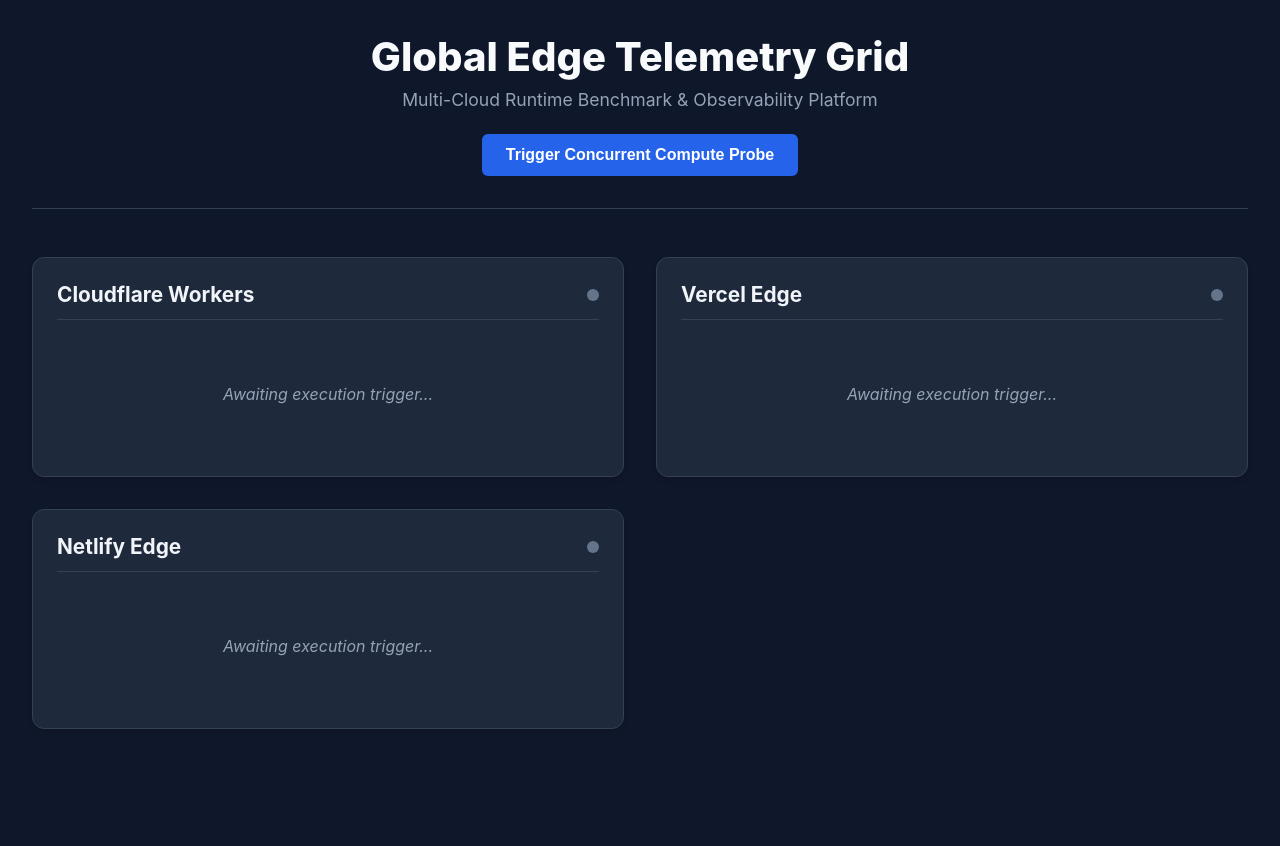
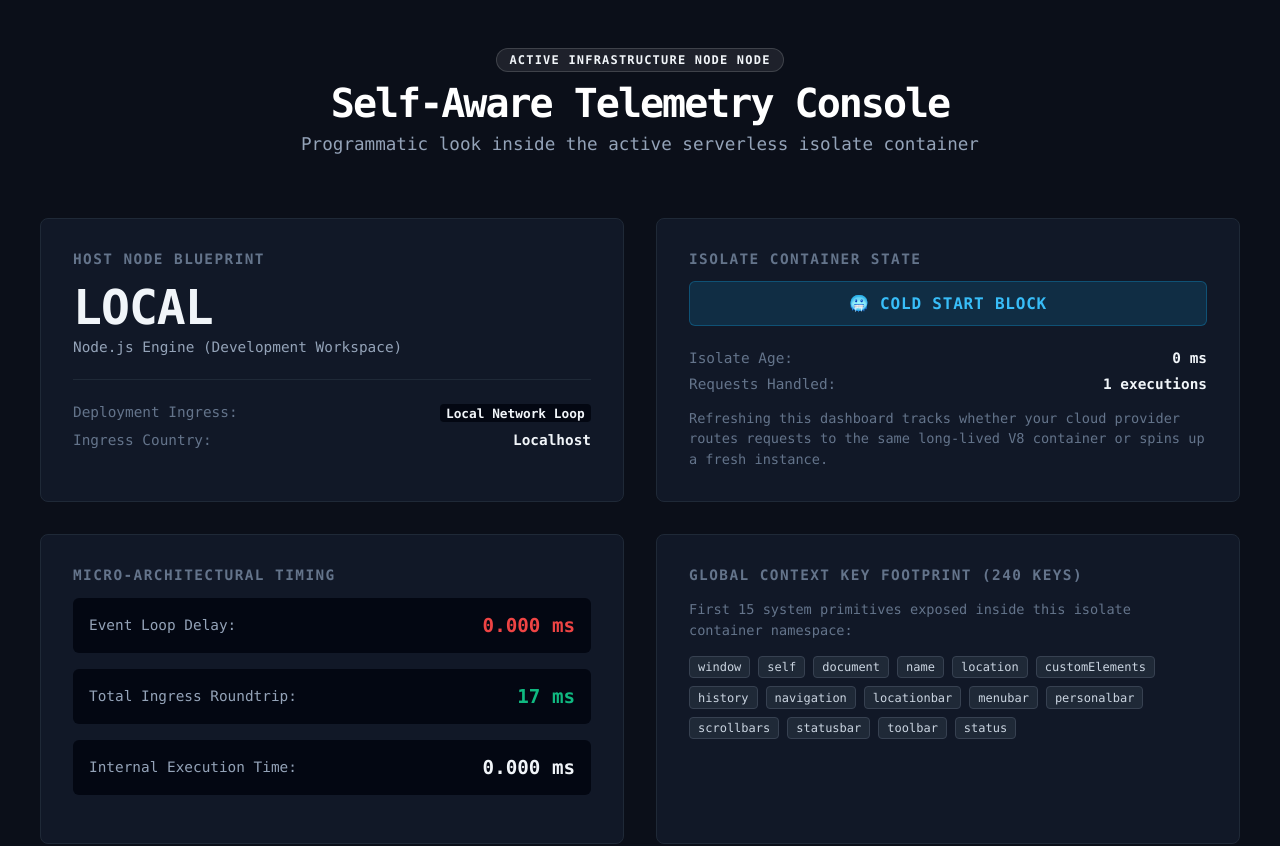
Before and after one commit to FuntionalFrost/edge-telemetry-bench, a SvelteKit app: page / in a window 1280 px wide. Shown: the top 846 px of the page. Before the commit the page ends 800 px from the top, so only its background shows below. Built offline with nearby package versions, Linux system fonts and the light colour scheme.

Commit message:
feat: migrate system console to a fully self-aware edge telemetry node architecture

```diff
--- a/src/routes/+page.svelte
+++ b/src/routes/+page.svelte
@@ -1,313 +1,366 @@
 <script lang="ts">
-	import type { PlatformState, TelemetryReport } from '$lib/types';
+	import { onMount } from 'svelte';
+	// Import the exact contract definition
+	import type { TelemetryReport } from '$lib/types';
 
-	// Reactive array containing the deployment configurations for your edge platforms
-	let platforms = $state<PlatformState[]>([
-		{
-			name: 'Cloudflare Workers',
-			url: 'https://your-project.pages.dev/api/diagnostics', // Update this once deployed
-			data: null,
-			loading: false,
-			error: null,
-			clientLatencyMs: null
-		},
-		{
-			name: 'Vercel Edge',
-			url: 'https://your-project.vercel.app/api/diagnostics', // Update this once deployed
-			data: null,
-			loading: false,
-			error: null,
-			clientLatencyMs: null
-		},
-		{
-			name: 'Netlify Edge',
-			url: 'https://your-project.netlify.app/api/diagnostics', // Update this once deployed
-			data: null,
-			loading: false,
-			error: null,
-			clientLatencyMs: null
-		}
-	]);
+	let loading = $state(true);
+	let error = $state<string | null>(null);
 
-	async function fetchPlatformTelemetry(index: number) {
-		const target = platforms[index];
-		target.loading = true;
-		target.error = null;
+	// FIX: Explicitly type the state rune so the compiler expects the exact metadata keys
+	let report = $state<TelemetryReport | null>(null);
+	let networkLatencyMs = $state<number | null>(null);
 
-		const startTime = performance.now();
+	async function runSelfDiagnostics() {
+		loading = true;
+		error = null;
+		const timerStart = performance.now();
 
 		try {
-			// Append a cache-busting timestamp to bypass browser-level routing interception
-			const response = await fetch(`${target.url}?cb=${Date.now()}`);
-			if (!response.ok) throw new Error(`HTTP Error: ${response.status}`);
+			const response = await fetch(`/api/diagnostics?cb=${Date.now()}`);
+			if (!response.ok) throw new Error(`HTTP Error Status: ${response.status}`);
 
-			const payload = (await response.json()) as TelemetryReport;
-
-			target.clientLatencyMs = Math.round(performance.now() - startTime);
-			target.data = payload;
-		} catch (error: unknown) {
-			if (error instanceof Error) {
-				target.error = error.message;
-			} else {
-				target.error = 'An unknown error occurred.';
-			}
-			target.data = null;
+			// Type assertion on the incoming JSON payload stream
+			report = (await response.json()) as TelemetryReport;
+			networkLatencyMs = Math.round(performance.now() - timerStart);
+		} catch (err: unknown) {
+			error = (err as Error).message || 'Failed to initialize system telemetry query.';
 		} finally {
-			target.loading = false;
+			loading = false;
 		}
 	}
 
-	function runGlobalDiagnostics() {
-		// Concurrent execution across all independent platforms via their indices
-		platforms.forEach((_, index) => fetchPlatformTelemetry(index));
-	}
+	onMount(() => {
+		runSelfDiagnostics();
+	});
 </script>
 
-<main class="dashboard-container">
-	<header class="dashboard-header">
-		<h1>Global Edge Telemetry Grid</h1>
-		<p class="subtitle">Multi-Cloud Runtime Benchmark & Observability Platform</p>
-		<button onclick={runGlobalDiagnostics} class="trigger-button">
-			Trigger Concurrent Compute Probe
-		</button>
+<main class="meta-dashboard {report?.nodeIdentity.provider || 'local'}">
+	<div class="glow-effect"></div>
+
+	<header class="hero-section">
+		<div class="badge">Active Infrastructure Node Node</div>
+		<h1>Self-Aware Telemetry Console</h1>
+		<p class="desc">Programmatic look inside the active serverless isolate container</p>
 	</header>
 
-	<div class="grid-layout">
-		{#each platforms as platform (platform.name)}
-			<section class="platform-card {platform.data?.meta.provider}">
-				<div class="card-header">
-					<h2>{platform.name}</h2>
-					<span
-						class="status-indicator"
-						class:active={platform.data}
-						class:loading={platform.loading}
-					></span>
+	{#if loading}
+		<div class="loader-container">
+			<div class="spinner"></div>
+			<p>Interrogating isolated V8 execution context...</p>
+		</div>
+	{:else if error}
+		<div class="error-panel">
+			<h2>System Fault Encountered</h2>
+			<p>{error}</p>
+			<button onclick={runSelfDiagnostics}>Re-probe Runtime</button>
+		</div>
+	{:else if report}
+		<div class="dashboard-grid">
+			<section class="metric-card node-id">
+				<h3>Host Node Blueprint</h3>
+				<div class="huge-display">{report.nodeIdentity.provider.toUpperCase()}</div>
+				<p class="engine-spec">{report.nodeIdentity.engine}</p>
+				<hr />
+				<div class="data-row">
+					<span>Deployment Ingress:</span>
+					<strong class="mono">{report.networkIngress.routingRayId}</strong>
 				</div>
+				<div class="data-row">
+					<span>Ingress Country:</span> <strong>{report.networkIngress.ingressCountryCode}</strong>
+				</div>
+			</section>
 
-				{#if platform.loading}
-					<div class="state-message">Interrogating remote edge isolate...</div>
-				{:else if platform.error}
-					<div class="state-message error">
-						<strong>Operational Failure:</strong>
-						{platform.error}
-						<p class="tip">Ensure URLs are mapped correctly and CORS profile is clear.</p>
-					</div>
-				{:else if platform.data}
-					<div class="telemetry-metrics">
-						<div class="metric-group">
-							<h3>Infrastructure Meta</h3>
-							<div class="row">
-								<span>Engine:</span> <strong>{platform.data.meta.executionEngine}</strong>
-							</div>
-							<div class="row">
-								<span>Isolate Instance:</span>
-								<strong class={platform.data.isolateMetrics.isColdStart ? 'cold' : 'warm'}>
-									{platform.data.isolateMetrics.isColdStart ? '🥶 Cold Start' : '🔥 Warm Instance'}
-								</strong>
-							</div>
-							<div class="row">
-								<span>Served Count:</span>
-								<strong>{platform.data.isolateMetrics.requestsServedByThisIsolateCount} reqs</strong
-								>
-							</div>
-						</div>
+			<section class="metric-card isolate-lifecycle">
+				<h3>Isolate Container State</h3>
+				<div class="state-banner {report.isolateState.isColdStart ? 'cold' : 'warm'}">
+					{report.isolateState.isColdStart ? '🥶 COLD START BLOCK' : '🔥 WARM ISOLATE RESUSE'}
+				</div>
+				<div class="data-row">
+					<span>Isolate Age:</span> <strong>{report.isolateState.isolateUptimeMs} ms</strong>
+				</div>
+				<div class="data-row">
+					<span>Requests Handled:</span>
+					<strong>{report.isolateState.activationCount} executions</strong>
+				</div>
+				<p class="explainer">
+					Refreshing this dashboard tracks whether your cloud provider routes requests to the same
+					long-lived V8 container or spins up a fresh instance.
+				</p>
+			</section>
 
-						<div class="metric-group">
-							<h3>Latency & Network Ingress</h3>
-							<div class="row">
-								<span>Client Roundtrip:</span>
-								<strong class="highlight">{platform.clientLatencyMs} ms</strong>
-							</div>
-							<div class="row">
-								<span>Internal Processing:</span>
-								<strong
-									>{platform.data.networking.totalRoundtripProcessingTimeMs.toFixed(2)} ms</strong
-								>
-							</div>
-							<div class="row">
-								<span>Edge Location ID:</span>
-								<span class="mono-text">{platform.data.networking.edgeDatacenterRay}</span>
-							</div>
-						</div>
+			<section class="metric-card micro-benchmarks">
+				<h3>Micro-Architectural Timing</h3>
+				<div class="large-metric">
+					<span>Event Loop Delay:</span>
+					<strong class="warn"
+						>{report.performanceTelemetry.eventLoopSchedulingLagMs.toFixed(3)} ms</strong
+					>
+				</div>
+				<div class="large-metric">
+					<span>Total Ingress Roundtrip:</span>
+					<strong class="success">{networkLatencyMs} ms</strong>
+				</div>
+				<div class="large-metric">
+					<span>Internal Execution Time:</span>
+					<strong>{report.performanceTelemetry.internalComputeDurationMs.toFixed(3)} ms</strong>
+				</div>
+			</section>
 
-						<div class="metric-group">
-							<h3>Compute Performance</h3>
-							<div class="row">
-								<span>Stress Loop Duration:</span>
-								<strong
-									>{platform.data.computePerformance.stressLoopExecutionTimeMs.toFixed(2)} ms</strong
-								>
-							</div>
-						</div>
-					</div>
-				{:else}
-					<div class="state-message idle">Awaiting execution trigger...</div>
-				{/if}
+			<section class="metric-card global-inspection">
+				<h3>
+					Global Context Key Footprint ({report.environmentBlueprint.availableGlobalObjectsCount} keys)
+				</h3>
+				<p class="explainer">
+					First 15 system primitives exposed inside this isolate container namespace:
+				</p>
+				<div class="key-tags">
+					{#each report.environmentBlueprint.sampleGlobalKeys as key (key)}
+						<span class="key-tag">{key}</span>
+					{/each}
+				</div>
 			</section>
-		{/each}
-	</div>
+		</div>
+
+		<footer class="action-footer">
+			<button onclick={runSelfDiagnostics} class="probe-btn">Execute Fresh System Inspection</button
+			>
+		</footer>
+	{/if}
 </main>
 
 <style>
 	:global(body) {
 		margin: 0;
-		font-family:
-			-apple-system, BlinkMacSystemFont, 'Segoe UI', Roboto, Helvetica, Arial, sans-serif;
-		background-color: #0f172a;
-		color: #e2e8f0;
+		background-color: #0b0f19;
+		color: #f1f5f9;
+		font-family: ui-monospace, SFMono-Regular, Menlo, Monaco, Consolas, monospace;
 	}
 
-	.dashboard-container {
-		max-width: 1400px;
+	.meta-dashboard {
+		max-width: 1200px;
 		margin: 0 auto;
-		padding: 2rem;
+		padding: 3rem 2rem;
+		position: relative;
 	}
 
-	.dashboard-header {
+	.hero-section {
 		text-align: center;
-		margin-bottom: 3rem;
-		border-bottom: 1px solid #334155;
-		padding-bottom: 2rem;
+		margin-bottom: 4rem;
+	}
+	h1 {
+		font-size: 2.5rem;
+		margin: 0.5rem 0;
+		font-weight: 800;
+		letter-spacing: -0.05em;
+		color: #ffffff;
+	}
+	.desc {
+		color: #94a3b8;
+		font-size: 1.1rem;
+		margin: 0;
 	}
 
-	h1 {
-		margin: 0;
-		font-size: 2.5rem;
-		color: #f8fafc;
-		font-weight: 800;
-	}
-	.subtitle {
-		color: #94a3b8;
-		font-size: 1.1rem;
-		margin: 0.5rem 0 1.5rem 0;
+	.badge {
+		display: inline-block;
+		padding: 0.25rem 0.75rem;
+		border-radius: 9999px;
+		font-size: 0.75rem;
+		font-weight: 700;
+		background: rgba(255, 255, 255, 0.08);
+		border: 1px solid rgba(255, 255, 255, 0.15);
+		text-transform: uppercase;
+		letter-spacing: 0.1em;
 	}
 
-	.trigger-button {
-		background-color: #2563eb;
-		color: white;
-		border: none;
-		padding: 0.75rem 1.5rem;
-		font-size: 1rem;
-		font-weight: 600;
-		border-radius: 0.375rem;
-		cursor: pointer;
-		transition: background-color 0.2s;
-	}
-	.trigger-button:hover {
-		background-color: #1d4ed8;
-	}
-
-	.grid-layout {
+	.dashboard-grid {
 		display: grid;
-		grid-template-columns: repeat(auto-fit, minmax(400px, 1fr));
+		grid-template-columns: repeat(auto-fit, minmax(500px, 1fr));
 		gap: 2rem;
 	}
 
-	.platform-card {
-		background-color: #1e293b;
-		border-radius: 0.75rem;
-		padding: 1.5rem;
-		border: 1px solid #334155;
-		box-shadow: 0 4px 6px -1px rgb(0 0 0 / 0.1);
+	.metric-card {
+		background: #111827;
+		border: 1px solid #1f2937;
+		border-radius: 0.5rem;
+		padding: 2rem;
+		position: relative;
+		overflow: hidden;
 	}
 
-	.card-header {
+	h3 {
+		margin-top: 0;
+		font-size: 0.9rem;
+		text-transform: uppercase;
+		letter-spacing: 0.1em;
+		color: #64748b;
+	}
+
+	.huge-display {
+		font-size: 3rem;
+		font-weight: 900;
+		letter-spacing: -0.02em;
+		line-height: 1;
+		margin: 1rem 0 0.5rem 0;
+	}
+	.engine-spec {
+		margin: 0 0 1.5rem 0;
+		color: #94a3b8;
+		font-size: 0.9rem;
+	}
+	hr {
+		border: 0;
+		border-top: 1px solid #1f2937;
+		margin: 1.5rem 0;
+	}
+
+	.data-row {
+		display: flex;
+		justify-content: space-between;
+		margin-bottom: 0.6rem;
+		font-size: 0.9rem;
+	}
+	.data-row span {
+		color: #64748b;
+	}
+	.mono {
+		font-size: 0.8rem;
+		background: #030712;
+		padding: 0.1rem 0.4rem;
+		border-radius: 0.25rem;
+	}
+
+	.state-banner {
+		text-align: center;
+		padding: 0.75rem;
+		border-radius: 0.375rem;
+		font-weight: 700;
+		font-size: 1rem;
+		margin-bottom: 1.5rem;
+		letter-spacing: 0.05em;
+	}
+	.state-banner.cold {
+		background: rgba(14, 165, 233, 0.15);
+		color: #38bdf8;
+		border: 1px solid rgba(14, 165, 233, 0.3);
+	}
+	.state-banner.warm {
+		background: rgba(245, 158, 11, 0.15);
+		color: #fbbf24;
+		border: 1px solid rgba(245, 158, 11, 0.3);
+	}
+
+	.large-metric {
 		display: flex;
 		justify-content: space-between;
 		align-items: center;
-		border-bottom: 1px solid #334155;
-		padding-bottom: 0.75rem;
+		background: #030712;
+		padding: 1rem;
+		border-radius: 0.375rem;
 		margin-bottom: 1rem;
 	}
-
-	.card-header h2 {
-		margin: 0;
-		font-size: 1.3rem;
-		color: #f1f5f9;
+	.large-metric span {
+		color: #94a3b8;
+		font-size: 0.9rem;
+	}
+	.large-metric strong {
+		font-size: 1.2rem;
 	}
 
-	.status-indicator {
-		width: 12px;
-		height: 12px;
-		border-radius: 50%;
-		background-color: #64748b;
-	}
-	.status-indicator.active {
-		background-color: #10b981;
-	}
-	.status-indicator.loading {
-		background-color: #f59e0b;
-		animation: pulse 1s infinite alternate;
+	.explainer {
+		font-size: 0.85rem;
+		color: #64748b;
+		line-height: 1.5;
+		margin: 1rem 0 0 0;
 	}
 
-	.state-message {
-		color: #94a3b8;
-		text-align: center;
-		padding: 3rem 1rem;
-		font-style: italic;
+	.key-tags {
+		display: flex;
+		flex-wrap: wrap;
+		gap: 0.5rem;
+		margin-top: 1rem;
 	}
-	.state-message.error {
-		color: #ef4444;
-		font-style: normal;
-		text-align: left;
-		padding: 1rem 0;
-	}
-	.tip {
-		font-size: 0.85rem;
-		color: #64748b;
-		margin-top: 0.5rem;
+	.key-tag {
+		font-size: 0.75rem;
+		background: #1f2937;
+		padding: 0.2rem 0.5rem;
+		border-radius: 0.25rem;
+		color: #cbd5e1;
+		border: 1px solid #374151;
 	}
 
-	.metric-group {
-		margin-bottom: 1.5rem;
+	.action-footer {
+		text-align: center;
+		margin-top: 4rem;
 	}
-	.metric-group h3 {
-		font-size: 0.9rem;
-		color: #38bdf8;
+	.probe-btn {
+		background: #ffffff;
+		color: #000000;
+		border: none;
+		padding: 1rem 2rem;
+		font-family: inherit;
+		font-weight: 700;
+		border-radius: 0.25rem;
+		cursor: pointer;
+		transition: opacity 0.2s;
 		text-transform: uppercase;
 		letter-spacing: 0.05em;
-		margin: 0 0 0.5rem 0;
+	}
+	.probe-btn:hover {
+		opacity: 0.9;
 	}
 
-	.row {
-		display: flex;
-		justify-content: space-between;
-		margin-bottom: 0.4rem;
-		font-size: 0.95rem;
+	/* VENDOR SPECIFIC DESIGN MODIFICATIONS */
+	.cloudflare .huge-display {
+		color: #f97316;
 	}
-	.row span {
+	.cloudflare .badge {
+		color: #f97316;
+		border-color: rgba(249, 115, 22, 0.3);
+		background: rgba(249, 115, 22, 0.05);
+	}
+
+	.vercel .huge-display {
+		color: #ffffff;
+	}
+	.vercel .badge {
+		color: #ffffff;
+		border-color: rgba(255, 255, 255, 0.3);
+	}
+
+	.netlify .huge-display {
+		color: #2dd4bf;
+	}
+	.netlify .badge {
+		color: #2dd4bf;
+		border-color: rgba(45, 212, 191, 0.3);
+		background: rgba(45, 212, 191, 0.05);
+	}
+
+	/* STATE ANIMATIONS */
+	.loader-container {
+		text-align: center;
+		padding: 5rem 0;
 		color: #94a3b8;
 	}
-
-	.mono-text {
-		font-family: monospace;
-		font-size: 0.8rem;
-		background-color: #0f172a;
-		padding: 0.1rem 0.3rem;
-		border-radius: 0.25rem;
-		color: #cbd5e1;
-		max-width: 220px;
-		overflow: hidden;
-		text-overflow: ellipsis;
-		white-space: nowrap;
+	.spinner {
+		width: 40px;
+		height: 40px;
+		border: 3px solid #1f2937;
+		border-top-color: #ffffff;
+		border-radius: 50%;
+		margin: 0 auto 1.5rem auto;
+		animation: spin 1s linear infinite;
 	}
-	.highlight {
-		color: #10b981;
-		font-size: 1.1rem;
-	}
-	.cold {
-		color: #38bdf8;
-	}
-	.warm {
-		color: #f59e0b;
+	@keyframes spin {
+		to {
+			transform: rotate(360deg);
+		}
 	}
 
-	@keyframes pulse {
-		from {
-			opacity: 0.4;
-		}
-		to {
-			opacity: 1;
-		}
+	.success {
+		color: #10b981;
+	}
+	.warn {
+		color: #ef4444;
 	}
 </style>
```
Also changed, not shown: src/lib/types.ts (+16 -22 lines), src/routes/api/diagnostics/+server.ts (+51 -51 lines).
